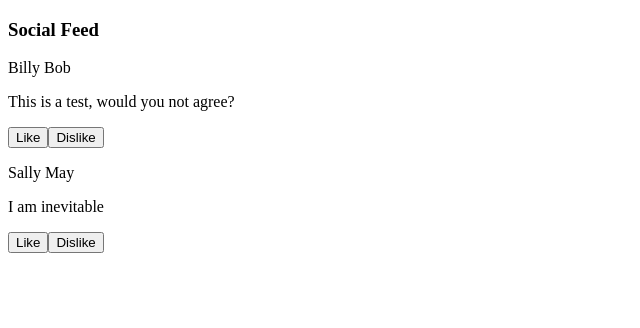
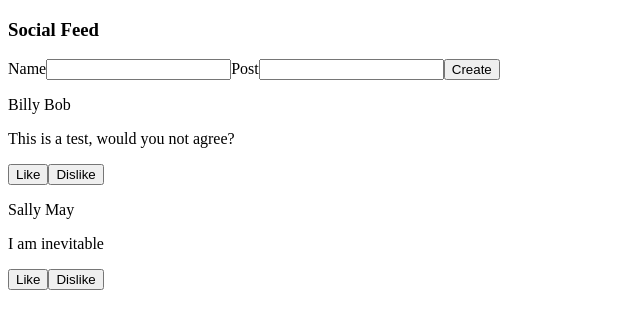
Before and after one commit to deshawnb/social-feed-project, a React (Create React App) app: page / in a window 1280 px wide. Shown: the top 328 px of the page, without its empty margins (0-640 px from the left). Built offline with nearby package versions, Linux system fonts and the light colour scheme.

Commit message:
Completed CreatePost component and instantiated it to App component

```diff
--- a/src/App.jsx
+++ b/src/App.jsx
@@ -1,15 +1,23 @@
 import React, { useState } from 'react';
 import Post from './Components/Post/Post';
-
+import CreatePost from './Components/CreatePost/CreatePost';
 
 function App() {
 
   const [posts, setPosts] = useState([{name: 'Billy Bob', comment: 'This is a test, would you not agree?'},{name: 'Sally May', comment: 'I am inevitable'}])
 
+  function addNewPost(post){
+
+    let tempPosts = [post, ...posts];
+
+    setPosts(tempPosts);
+  }
+
   return (
     <div >
         <h3>Social Feed</h3>
         <div>
+          <CreatePost addNewPostProperty={addNewPost}/>
           <Post parentPosts={posts}/>
         </div>
     </div>
--- a/src/Components/CreatePost/CreatePost.jsx
+++ b/src/Components/CreatePost/CreatePost.jsx
@@ -4,26 +4,27 @@ import React, { useState } from "react";
 const CreatePost = (props) => {
 
     const [name, setName] = useState('');
-    const [userPost, setUserPost] = useState('');
+    const [comment, setComment] = useState('');
 
     function handleSubmit(event) {
-        event.preventDefalt();
+        event.preventDefault();
         let newPost = {
             name : name,
-            userPost : userPost
+            comment : comment
         };
         console.log(newPost);
-        props.addNewPost(newPost)
+        props.addNewPostProperty(newPost)
     }
 
     return (
-        <form onSubmit={handleSubmit} className='form-grid'>
-            <div className="Form-group">
-                <label>Name</label>
-                <input type='text' className="form-control" value={name} onChange{(event) => setName(parseFloat(event.target.value))}/>
+        <form onSubmit={handleSubmit}>
+            <label>Name</label>
+            <input type='text' value={name} onChange={(event) =>setName(event.target.value)}/>
+            <label>Post</label>
+            <input type='text'value={comment} onChange={(event) =>setComment(event.target.value)}/>
+            <button type="submit">Create</button>
+        </form>
+    );
+}
 
-            </div>
-
-        </form>
-    )
-}
+export default CreatePost;
```
